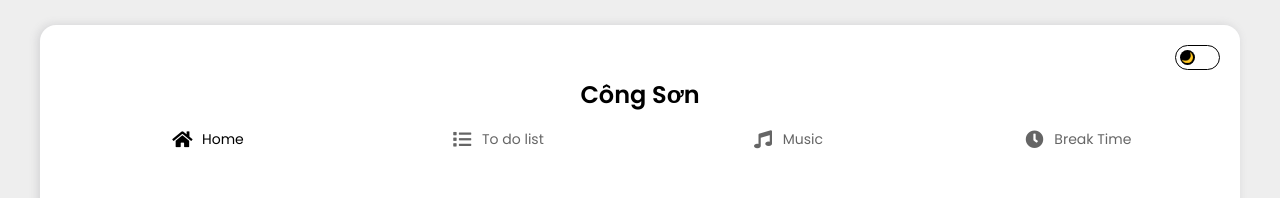
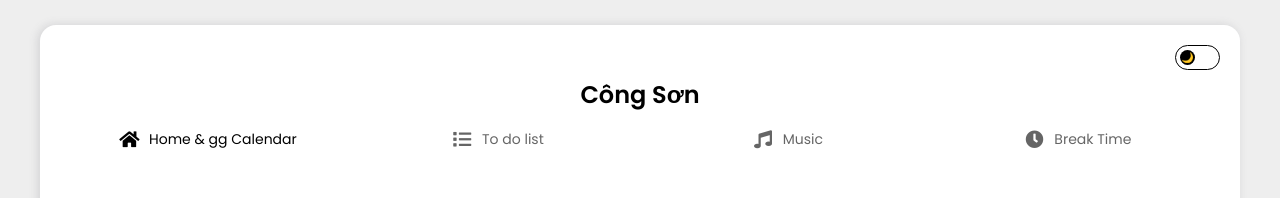
Before and after one commit to CongSon01/GocHocTap, a plain HTML site: page index.html in a window 1280 px wide. Shown: the top 198 px of the page. Drawn offline with Linux system fonts and the light colour scheme.

Commit message:
add gg calendar

```diff
--- a/assets/css/style.css
+++ b/assets/css/style.css
@@ -92,6 +92,10 @@ html {
     opacity: 1;
     background-color: rgba(54, 54, 54, 0.05);
     border-color: rgba(75, 74, 74, 0.1);
+}
+.tab-item a {
+    color: var(--black-color);
+    text-decoration: none;
 }
 .tab-icon {
     font-size: 18px;
--- a/index.html
+++ b/index.html
@@ -30,7 +30,7 @@
             <div class="tabs">
                 <div class="tab-item active">
                     <i class="tab-icon fas fa-home"></i>
-                    Home
+                    Home &<a href="https://calendar.google.com/calendar/" target="_blank" rel="noopener noreferrer"> gg Calendar</a>
                 </div>
                 <div class="tab-item">
                     <i class="tab-icon fas fa-list"></i>
```
